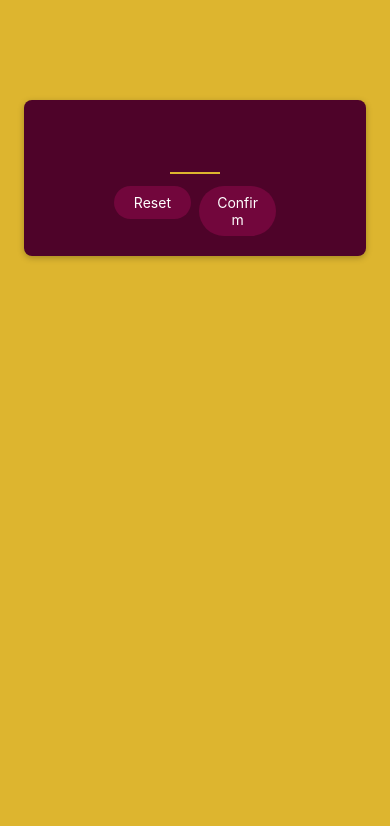
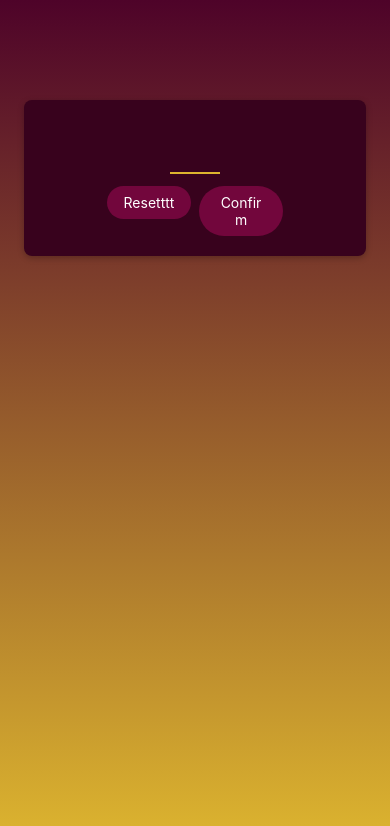
Before and after one commit to pranitkhadilkar7/guess-the-number, a React Native app: screen / in a window 390 px wide. Shown: the top 826 px of the page. Built offline with nearby package versions, Linux system fonts and the light colour scheme.

Commit message:
added background linear gradient

```diff
--- a/App.tsx
+++ b/App.tsx
@@ -1,12 +1,13 @@
 import { StatusBar } from 'expo-status-bar'
 import { StyleSheet, Text, View } from 'react-native'
 import { StartGameScreen } from './screens/StartGameScreen'
+import { LinearGradient } from 'expo-linear-gradient'
 
 export default function App() {
   return (
-    <View style={styles.rootScreen}>
+    <LinearGradient colors={['#4e0329', '#ddb52f']} style={styles.rootScreen}>
       <StartGameScreen />
-    </View>
+    </LinearGradient>
   )
 }
 
--- a/package.json
+++ b/package.json
@@ -10,6 +10,7 @@
   },
   "dependencies": {
     "expo": "~50.0.14",
+    "expo-linear-gradient": "~12.7.2",
     "expo-status-bar": "~1.11.1",
     "react": "18.2.0",
     "react-native": "0.73.6"
--- a/screens/StartGameScreen.tsx
+++ b/screens/StartGameScreen.tsx
@@ -13,7 +13,7 @@
       />
       <View style={styles.buttonsContainer}>
         <View style={styles.buttonContainer}>
-          <PrimaryButton>Reset</PrimaryButton>
+          <PrimaryButton>Resetttt</PrimaryButton>
         </View>
         <View style={styles.buttonContainer}>
           <PrimaryButton>Confirm</PrimaryButton>
@@ -29,7 +29,7 @@
     marginTop: 100,
     marginHorizontal: 24,
     padding: 16,
-    backgroundColor: '#4e0329',
+    backgroundColor: '#38021d',
     borderRadius: 8,
     elevation: 4,
     shadowColor: 'black',
```
Also changed, not shown: 1 other file (tests, documents, lock files or other folders).
